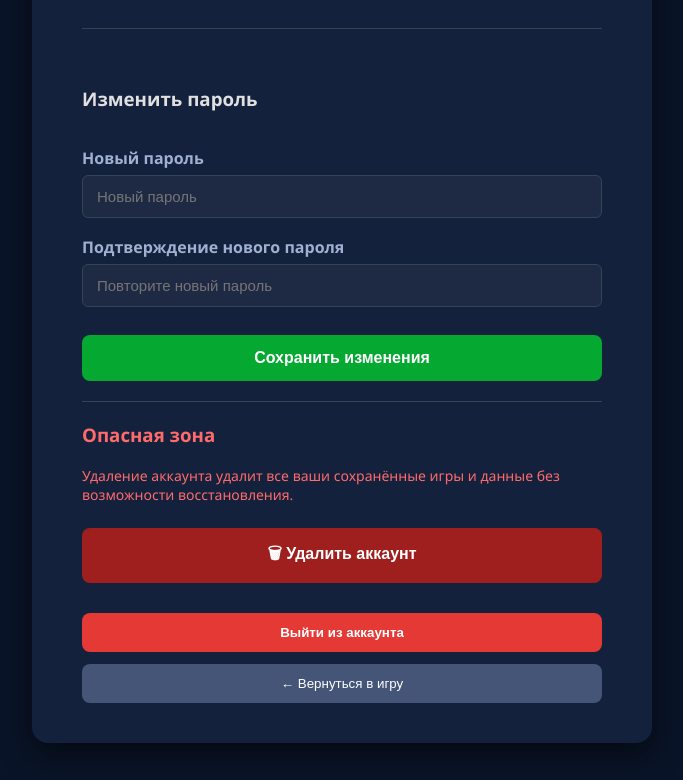
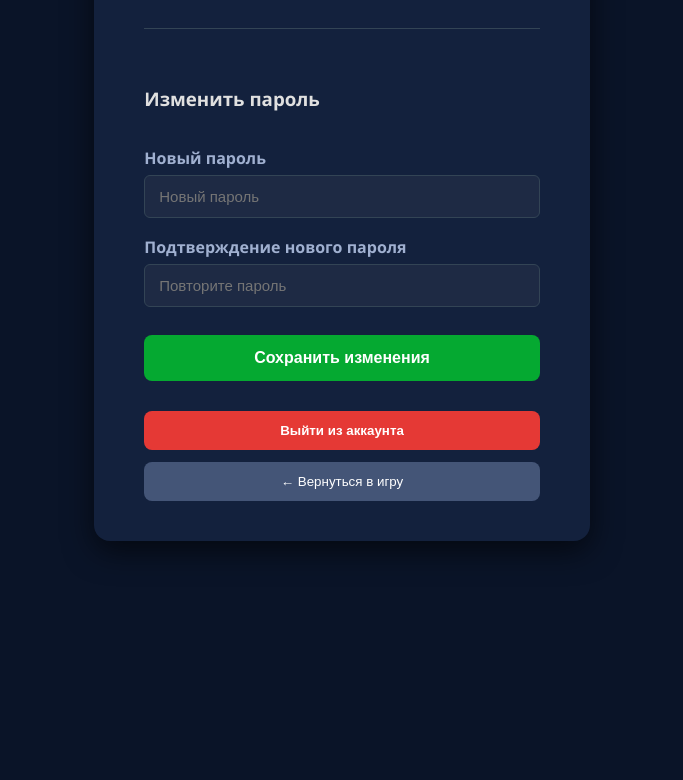
Before and after one commit to shpala2km/game_life, a React (Vite) app in the folder frontend/: page /profile in a window 1280 px wide. Shown: the part 443-1223 px from the top of the page, without its empty margins (298-981 px from the left). After the commit the page ends 1044 px from the top, so only its background shows below. Built offline with nearby package versions, Linux system fonts and the light colour scheme; sample sign-in values are in the browser's storage.

Commit message:
отмена удаления

```diff
--- a/frontend/src/pages/profilepage.tsx
+++ b/frontend/src/pages/profilepage.tsx
@@ -18,7 +18,6 @@ const ProfilePage: React.FC = () => {
 
   const [message, setMessage] = useState<{ type: 'success' | 'error'; text: string } | null>(null);
   const [loading, setLoading] = useState(false);
-  const [deleteLoading, setDeleteLoading] = useState(false);
 
   const api = axios.create({ baseURL: API_URL });
   api.interceptors.request.use((config) => {
@@ -38,7 +37,6 @@ const ProfilePage: React.FC = () => {
     setMessage(null);
   };
 
-  // Обновление профиля (email + пароль)
   const handleUpdateProfile = async (e: React.FormEvent) => {
     e.preventDefault();
     setLoading(true);
@@ -80,44 +78,6 @@ const ProfilePage: React.FC = () => {
     }
   };
 
-  // УДАЛЕНИЕ АККАУНТА
-  const handleDeleteAccount = async () => {
-    const confirm1 = window.confirm(
-      "ВЫ УВЕРЕНЫ? Это действие НЕОБРАТИМО.\n\nВсе ваши сохранённые игры будут удалены."
-    );
-    if (!confirm1) return;
-
-    const confirm2 = window.prompt(
-      'Для подтверждения удаления аккаунта введите слово "УДАЛИТЬ":'
-    );
-
-    if (confirm2 !== 'УДАЛИТЬ') {
-      alert('Неверное слово. Удаление отменено.');
-      return;
-    }
-
-    setDeleteLoading(true);
-    setMessage(null);
-
-    try {
-      await api.delete('/auth/profile/delete/');
-
-      alert('Ваш аккаунт был успешно удалён.');
-
-      // Очищаем всё и перенаправляем на главную
-      localStorage.clear();
-      navigate('/');
-
-    } catch (err: any) {
-      setMessage({
-        type: 'error',
-        text: err.response?.data?.detail || 'Не удалось удалить аккаунт'
-      });
-    } finally {
-      setDeleteLoading(false);
-    }
-  };
-
   const handleLogout = () => {
     localStorage.clear();
     navigate('/login');
@@ -126,7 +86,6 @@ const ProfilePage: React.FC = () => {
   return (
     <div className="app">
       <Navbar />
-
       <div className="profile-container">
         <div className="profile-card">
           <h1>Профиль пользователя</h1>
@@ -171,7 +130,7 @@ const ProfilePage: React.FC = () => {
                 name="confirmNewPassword"
                 value={formData.confirmNewPassword}
                 onChange={handleChange}
-                placeholder="Повторите новый пароль"
+                placeholder="Повторите пароль"
               />
             </div>
 
@@ -181,22 +140,6 @@ const ProfilePage: React.FC = () => {
               {loading ? 'Сохранение...' : 'Сохранить изменения'}
             </button>
           </form>
-
-          {/* Кнопка удаления аккаунта */}
-          <div className="delete-account-section">
-            <hr className="divider" />
-            <h3 style={{ color: '#ff6b6b' }}>Опасная зона</h3>
-            <p style={{ color: '#ff6b6b', fontSize: '14px' }}>
-              Удаление аккаунта удалит все ваши сохранённые игры и данные без возможности восстановления.
-            </p>
-            <button
-              onClick={handleDeleteAccount}
-              className="delete-account-btn"
-              disabled={deleteLoading}
-            >
-              {deleteLoading ? 'Удаление...' : '🗑 Удалить аккаунт'}
-            </button>
-          </div>
 
           <div className="profile-actions">
             <button onClick={handleLogout} className="logout-btn-full">
--- a/frontend/src/pages/registerpage.css
+++ b/frontend/src/pages/registerpage.css
@@ -7,6 +7,16 @@ html, body, #root {
   width: 100%;
   background: #0a1428;
 }
+
+/* .app {
+  min-height: 100vh;
+  display: flex;
+  flex-direction: column;
+  align-items: center;
+  justify-content: center;
+  padding: 20px;
+  background: white;
+} */
 
 .register-container {
   max-width: 420px;
@@ -95,32 +105,3 @@ html, body, #root {
 .login-link a:hover {
   text-decoration: underline;
 }
-
-/* ====================== УДАЛЕНИЕ АККАУНТА ====================== */
-.delete-account-section {
-  margin-top: 20px;
-}
-
-.delete-account-btn {
-  width: 100%;
-  padding: 14px;
-  background: #9f1f1f;
-  color: white;
-  border: none;
-  border-radius: 8px;
-  font-size: 16px;
-  font-weight: 700;
-  cursor: pointer;
-  margin-top: 10px;
-  transition: all 0.2s;
-}
-
-.delete-account-btn:hover {
-  background: #c62828;
-  transform: translateY(-1px);
-}
-
-.delete-account-btn:disabled {
-  background: #555;
-  cursor: not-allowed;
-}
```
